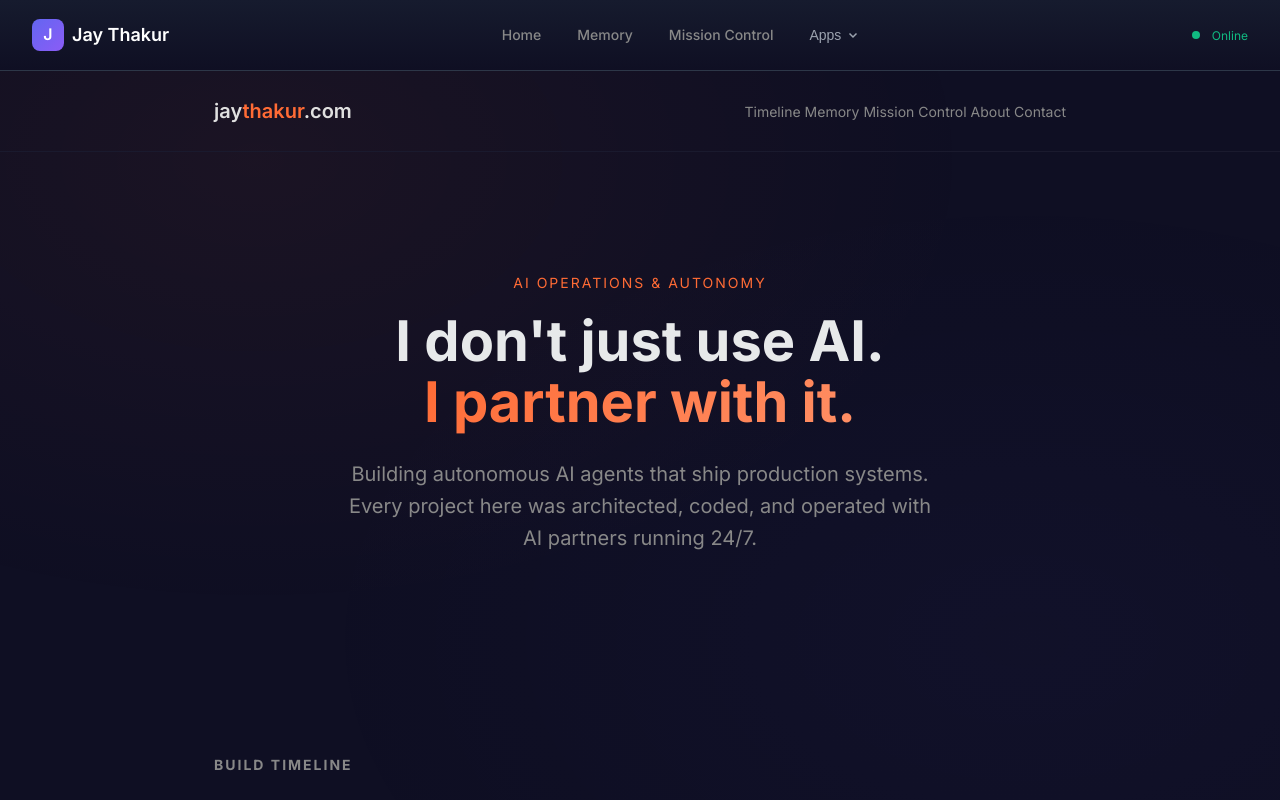
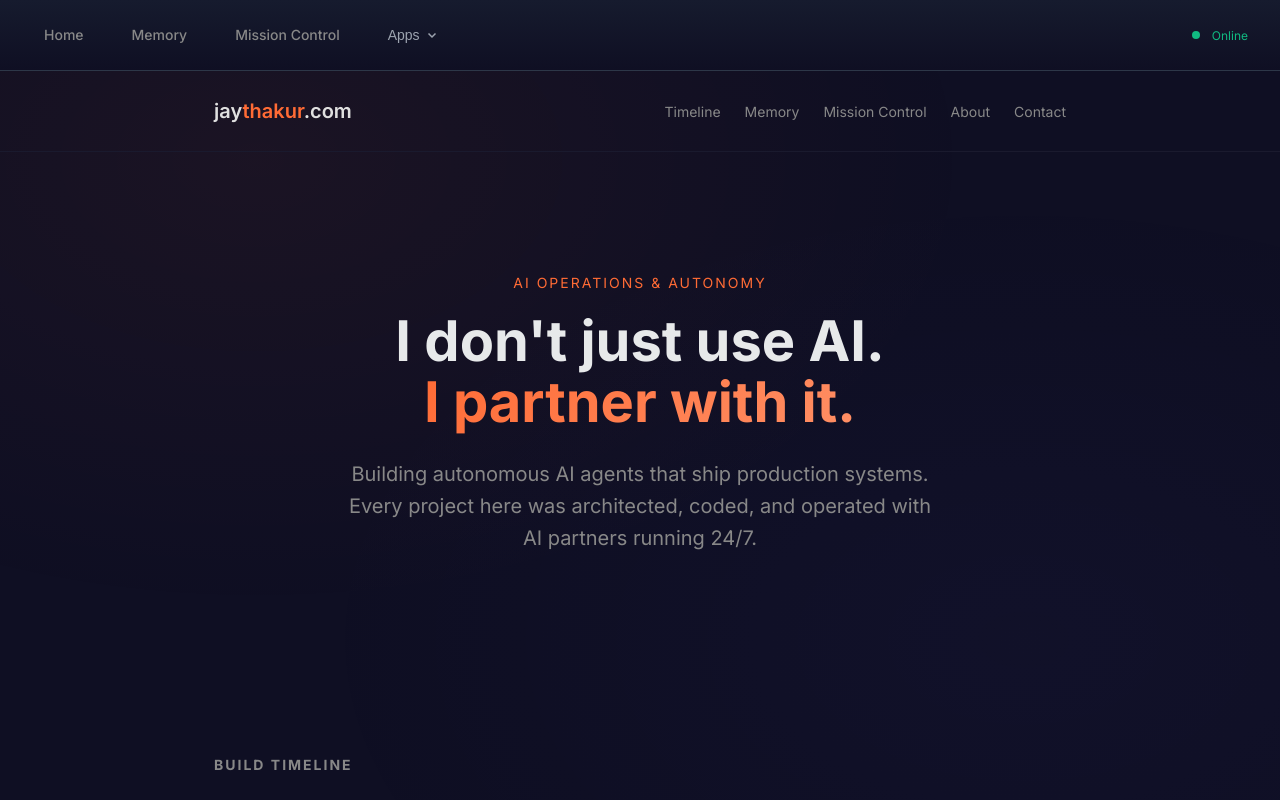
Before and after one commit to jayrizz/jaythakur.com, a Next.js app: page / in a window 1280 px wide. Shown: the top 800 px of the page. Built offline with nearby package versions, Linux system fonts and the light colour scheme.

Commit message:
Fix nav spacing and add back link to Mission Control

```diff
--- a/public/mission-control.html
+++ b/public/mission-control.html
@@ -83,7 +83,8 @@
         <header>
             <div>
                 <h1>Mission Control</h1>
-                <p class="timestamp" id="timestamp">Loading...</p>
+                <a href="https://jaythakur.com" style="color: #666; font-size: 14px; text-decoration: none;">← Back to Home</a>
+                <p class="timestamp" id="timestamp" style="margin-top: 8px;">Loading...</p>
             </div>
             <button class="refresh-btn" onclick="location.reload()">Refresh</button>
         </header>
--- a/src/app/layout.tsx
+++ b/src/app/layout.tsx
@@ -21,13 +21,7 @@ export default function RootLayout({
       <body style={{ margin: 0, fontFamily: 'Inter, -apple-system, BlinkMacSystemFont, sans-serif', background: '#0f0f23', color: '#e7e9ea' }}>
         {/* Consistent Navigation Bar */}
         <nav className="navbar">
-          {/* Logo / Home */}
-          <a href="/" className="nav-logo">
-            <span className="nav-logo-icon">J</span>
-            <span className="nav-logo-text">Jay Thakur</span>
-          </a>
-
-          {/* Main Nav Links */}
+          {/* Main Nav Links - Left aligned */}
           <div className="nav-links">
             <a href="/" className="nav-link">Home</a>
             <a href="/memory" className="nav-link">Memory</a>
@@ -49,7 +43,7 @@ export default function RootLayout({
             </div>
           </div>
 
-          {/* Right side - status */}
+          {/* Right side - optional status */}
           <div className="nav-status">
             <span className="status-indicator"></span>
             Online
@@ -97,11 +91,11 @@ export default function RootLayout({
           }
           .nav-links {
             display: flex;
-            gap: 4px;
+            gap: 24px;
             align-items: center;
           }
           .nav-link {
-            padding: 8px 16px;
+            padding: 8px 12px;
             border-radius: 6px;
             color: #9ca3af;
             text-decoration: none;
@@ -120,7 +114,7 @@ export default function RootLayout({
             background: transparent;
             border: none;
             color: #9ca3af;
-            padding: 8px 16px;
+            padding: 8px 12px;
             border-radius: 6px;
             cursor: pointer;
             font-size: 14px;
```
